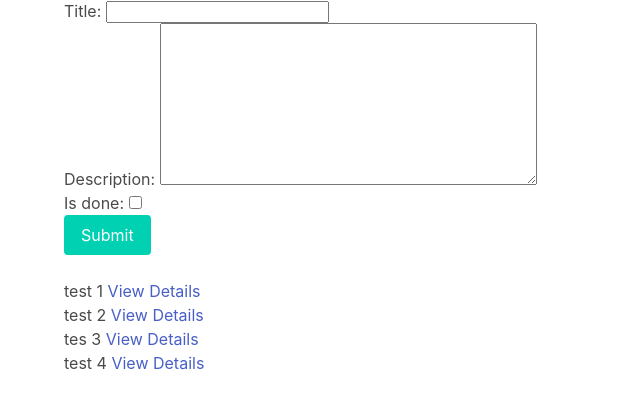
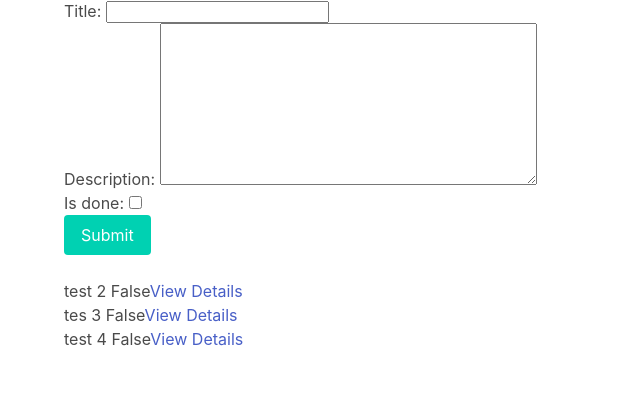
Before and after one commit to TRL242/to_do_app, a Django app: page /todos/ in a window 1280 px wide. Shown: the part 109-518 px from the top of the page, without its empty margins (0-640 px from the left). Run offline with Django 3.2, Linux system fonts and the light colour scheme; data comes from the database, SQL or seed files in the repository.

Commit message:
show if todo is done / only show todos that are not done

```diff
--- a/djangotodo/todo/templates/todos.html
+++ b/djangotodo/todo/templates/todos.html
@@ -26,7 +26,7 @@
 
     <div class="column is-12">
         {% for todo in todos %}
-            <p>{{ todo.title }} <a href="{% url 'todo' todo.id %}">View Details</a> </p>
+            <p>{{ todo.title }} {{ todo.is_done }}<a href="{% url 'todo' todo.id %}">View Details</a> </p>
         {% empty %}
             <p>You don't have any Todos yet.</p>
         {% endfor %}
--- a/djangotodo/todo/views.py
+++ b/djangotodo/todo/views.py
@@ -14,7 +14,7 @@ def todos(request):
     else:
         form = TodoForm()
 
-    todos = Todo.objects.all()
+    todos = Todo.objects.filter(is_done=False)
 
     return render(request, 'todos.html', {'todos': todos, 'form': form})
 
```
